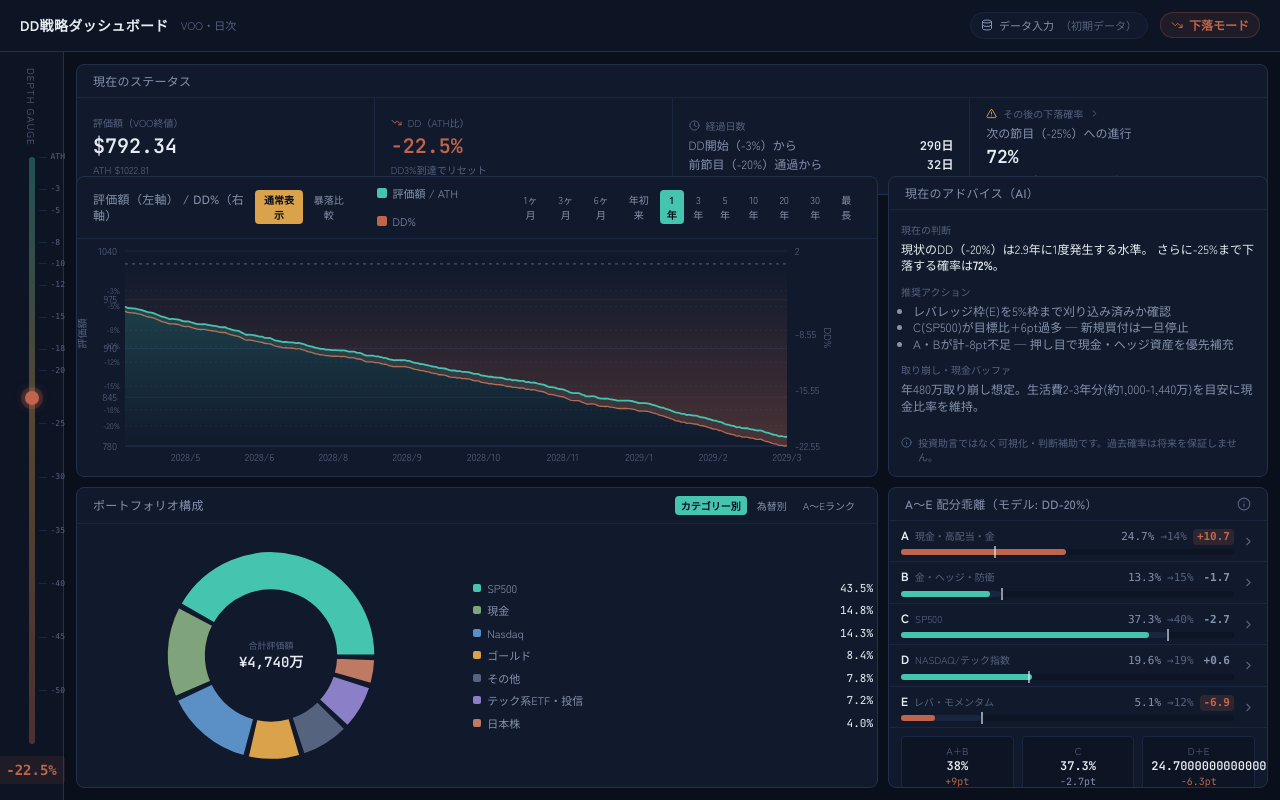
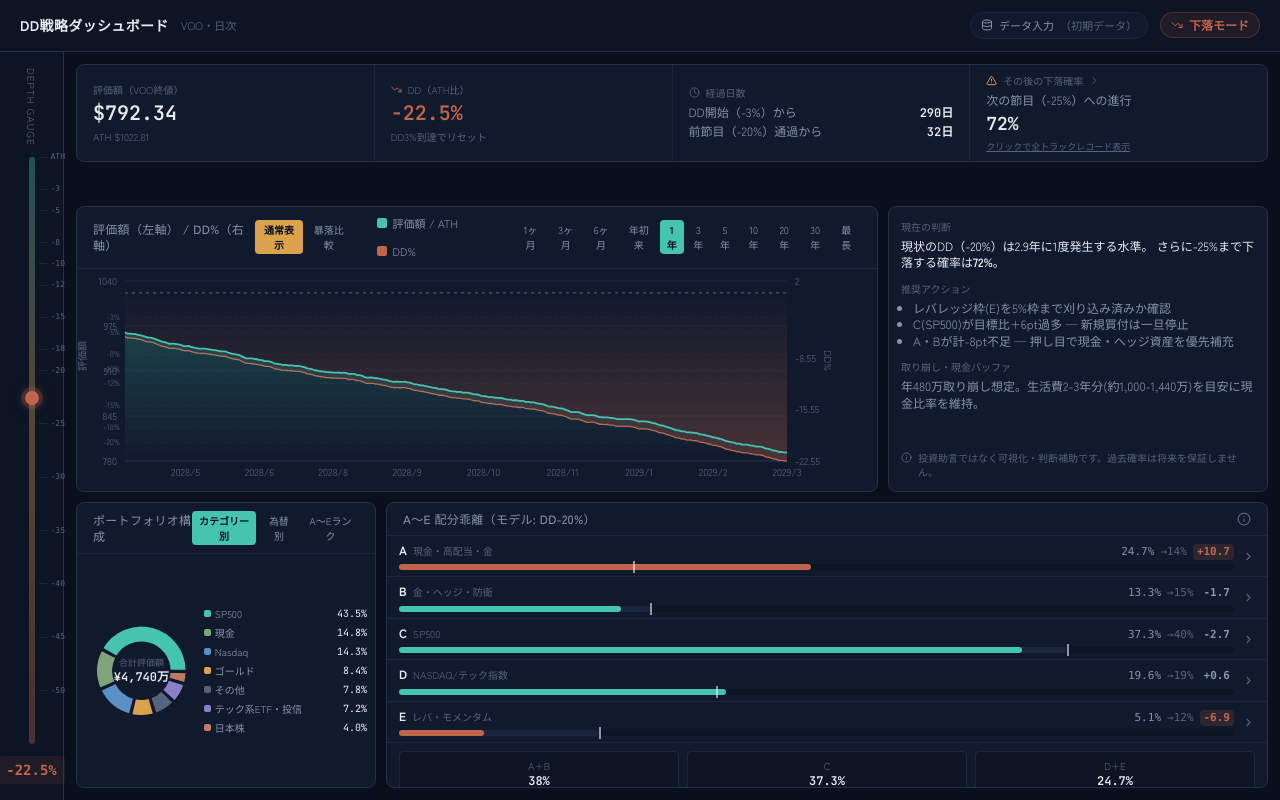
Before and after one commit to rai0103/dd-dashboard, a Next.js app: page / in a window 1280 px wide. Built offline with nearby package versions, Linux system fonts and the light colour scheme.

Commit message:
レイアウト調整: ステータス/AIアドバイス見出し非表示で高さ拡大、ポートフォリオ/A-E配分幅を再配分、DDチャートをクリックで全画面ズーム表示可能に

```diff
--- a/components/DDDashboard.jsx
+++ b/components/DDDashboard.jsx
@@ -3,7 +3,7 @@
 import { useEffect, useMemo, useState } from "react";
 import {
   ComposedChart, LineChart, Area, Line, XAxis, YAxis, CartesianGrid, Tooltip,
-  ReferenceLine, ReferenceDot, ResponsiveContainer, PieChart, Pie, Cell,
+  ReferenceLine, ReferenceDot, ResponsiveContainer, PieChart, Pie, Cell, Brush,
 } from "recharts";
 import { TrendingDown, TrendingUp, AlertTriangle, Info, ChevronRight, Clock, X, Upload, Database } from "lucide-react";
 import { storage } from "@/lib/storage";
@@ -278,6 +278,46 @@ function sliceForPeriod(FULL, last, key) {
 }
 function fmtAxisDate(d, rangeDays) { if (rangeDays > 900) return `${d.getFullYear()}`; if (rangeDays > 120) return `${d.getFullYear()}/${d.getMonth() + 1}`; return `${d.getMonth() + 1}/${d.getDate()}`; }
 
+/* ---------------- reusable evaluation/DD composed chart ---------------- */
+function EvalDDChartBody({ chartData, rangeDays, d, hidden, withBrush = false, fontSize = 10, width, height }) {
+  return (
+    <ComposedChart width={width} height={height} data={chartData} margin={{ top: 12, right: 44, left: 0, bottom: withBrush ? 0 : 0 }}>
+      <defs>
+        <linearGradient id="ddFill" x1="0" y1="0" x2="0" y2="1"><stop offset="0%" stopColor={C.rust} stopOpacity={0} /><stop offset="100%" stopColor={C.rust} stopOpacity={0.32} /></linearGradient>
+        <linearGradient id="priceFill" x1="0" y1="0" x2="0" y2="1"><stop offset="0%" stopColor={C.teal} stopOpacity={0.22} /><stop offset="100%" stopColor={C.teal} stopOpacity={0} /></linearGradient>
+      </defs>
+      <CartesianGrid stroke={C.borderSoft} vertical={false} />
+      <XAxis dataKey="date" tickFormatter={(dt) => fmtAxisDate(dt, rangeDays)} tick={{ fill: C.textDim, fontSize }} axisLine={{ stroke: C.border }} tickLine={false} minTickGap={40} />
+      <YAxis yAxisId="price" domain={["auto", "auto"]} tick={{ fill: C.textDim, fontSize }} axisLine={false} tickLine={false} width={48} label={{ value: "評価額", angle: -90, position: "insideLeft", fill: C.textDim, fontSize }} />
+      <YAxis yAxisId="dd" orientation="right" domain={["dataMin", 2]} tick={{ fill: C.textDim, fontSize }} axisLine={false} tickLine={false} width={46} label={{ value: "DD%", angle: 90, position: "insideRight", fill: C.textDim, fontSize }} />
+      <Tooltip contentStyle={{ background: C.panel, border: `1px solid ${C.border}`, fontSize: 12 }} labelStyle={{ color: C.textMuted }} labelFormatter={(dt) => dt.toLocaleDateString("ja-JP")} formatter={(v, name) => [name === "dd" ? `${v}%` : `$${v}`, name === "dd" ? "DD" : name === "ath" ? "ATH" : "評価額"]} />
+      {MILESTONES.map((t) => (<ReferenceLine key={t} yAxisId="dd" y={t} stroke={C.borderSoft} strokeDasharray="2 3" label={{ value: `${t}%`, position: "left", fill: C.textDim, fontSize: Math.max(8, fontSize - 2) }} />))}
+      {chartData[0].date < VOO_LISTING_DATE && chartData[chartData.length - 1].date > VOO_LISTING_DATE && (<ReferenceLine yAxisId="price" x={VOO_LISTING_DATE} stroke={C.violet} strokeDasharray="3 3" label={{ value: "VOO上場", fill: C.violet, fontSize: Math.max(9, fontSize - 1), position: "top" }} />)}
+      <Area yAxisId="dd" type="monotone" dataKey="dd" stroke={C.rust} fill="url(#ddFill)" strokeWidth={1.3} dot={false} isAnimationActive={false} fillOpacity={hidden.dd ? 0 : 1} strokeOpacity={hidden.dd ? 0 : 1} />
+      <Area yAxisId="price" type="monotone" dataKey="price" stroke={C.teal} fill="url(#priceFill)" strokeWidth={1.8} dot={false} isAnimationActive={false} fillOpacity={hidden.price ? 0 : 1} strokeOpacity={hidden.price ? 0 : 1} />
+      <Line yAxisId="price" type="monotone" dataKey="ath" stroke={C.textDim} strokeDasharray="3 4" strokeWidth={1} dot={false} isAnimationActive={false} strokeOpacity={hidden.price ? 0 : 1} />
+      {!hidden.price && <ReferenceDot yAxisId="price" x={chartData[chartData.length - 1].date} y={d.currentPrice} r={4} fill={depthColor(d.currentDD)} stroke={C.bg} strokeWidth={2} />}
+      {withBrush && <Brush dataKey="date" height={26} stroke={C.teal} fill={C.panel2} tickFormatter={(dt) => fmtAxisDate(new Date(dt), rangeDays)} travellerWidth={8} />}
+    </ComposedChart>
+  );
+}
+function DDChartModalContent({ chartData, rangeDays, d, hidden, toggle, period, setPeriod }) {
+  return (
+    <div className="h-full flex flex-col">
+      <div className="flex items-center gap-3 mb-3 flex-wrap">
+        <ClickLegend items={[{ key: "price", label: "評価額 / ATH", color: C.teal }, { key: "dd", label: "DD%", color: C.rust }]} hidden={hidden} onToggle={toggle} />
+        <div className="flex gap-0.5">{PERIODS.map((p) => (<button key={p.key} onClick={() => setPeriod(p.key)} className="text-[11px] px-2 py-1 rounded" style={{ color: period === p.key ? C.bg : C.textMuted, background: period === p.key ? C.teal : "transparent", fontWeight: period === p.key ? 700 : 400 }}>{p.label}</button>))}</div>
+      </div>
+      <div style={{ height: "min(70vh, 640px)" }}>
+        <ResponsiveContainer width="100%" height="100%" key={period}>
+          <EvalDDChartBody chartData={chartData} rangeDays={rangeDays} d={d} hidden={hidden} withBrush fontSize={12} />
+        </ResponsiveContainer>
+      </div>
+      <div className="mt-3 text-[10px]" style={{ color: C.textDim }}>下部のスクロールバーをドラッグして期間を絞り込み（ズーム）できます。グラフ上にカーソルを合わせるとツールチップが表示されます。</div>
+    </div>
+  );
+}
+
 /* ---------------- depth gauge ---------------- */
 function DepthGauge({ dd }) {
   const marks = [0, ...MILESTONES]; const top = 0, bottom = -55;
@@ -297,13 +337,15 @@ function DepthGauge({ dd }) {
 }
 
 /* ---------------- atoms ---------------- */
-function Panel({ title, action, children, className = "", style }) {
+function Panel({ title, action, children, className = "", style, hideHeader = false }) {
   return (
     <div className={`rounded-lg flex flex-col ${className}`} style={{ background: C.panel, border: `1px solid ${C.border}`, ...style }}>
+      {!hideHeader && (
         <div className="flex items-center justify-between px-4 py-2" style={{ borderBottom: `1px solid ${C.borderSoft}` }}>
           <span className="text-xs font-medium tracking-wide" style={{ color: C.textMuted }}>{title}</span>
           {action}
         </div>
+      )}
       <div className="flex-1 min-h-0">{children}</div>
     </div>
   );
@@ -345,7 +387,7 @@ function SortableTable({ columns, rows, defaultSortKey, defaultDir = "desc" }) {
 /* ---------------- status panel ---------------- */
 function StatusPanel({ d, onOpenTrackRecord }) {
   return (
-    <Panel title="現在のステータス">
+    <Panel title="現在のステータス" hideHeader>
       <div className="flex h-full">
         <div className="flex-1 px-4 py-2 flex flex-col justify-center" style={{ borderRight: `1px solid ${C.borderSoft}` }}>
           <div className="text-[10px] mb-0.5" style={{ color: C.textDim }}>評価額（VOO終値）</div>
@@ -379,15 +421,15 @@ function PortfolioPie({ view, holdings, onOpen }) {
   const total = useMemo(() => holdingsTotal(holdings), [holdings]);
   const data = useMemo(() => groupByField(holdings, field).sort((a, b) => b.value - a.value), [holdings, field]);
   return (
-    <div onClick={onOpen} className="h-full flex cursor-pointer" style={{ padding: "8px 4px" }}>
-      <div className="relative" style={{ width: "48%" }}>
+    <div onClick={onOpen} className="h-full flex items-center cursor-pointer" style={{ padding: "6px 8px", gap: 6 }}>
+      <div className="relative shrink-0" style={{ width: "40%", height: "92%" }}>
         <ResponsiveContainer width="100%" height="100%">
           <PieChart><Pie data={data} dataKey="value" nameKey="name" innerRadius="55%" outerRadius="88%" paddingAngle={2} stroke={C.panel} strokeWidth={2} isAnimationActive={false}>{data.map((d, i) => (<Cell key={i} fill={colorForView(view, d.name)} />))}</Pie><Tooltip contentStyle={{ background: C.panel, border: `1px solid ${C.border}`, fontSize: 12 }} formatter={(v, n) => [`¥${v.toLocaleString()}`, n]} /></PieChart>
         </ResponsiveContainer>
-        <div className="absolute inset-0 flex flex-col items-center justify-center pointer-events-none"><span className="text-[9px]" style={{ color: C.textDim }}>合計評価額</span><span className="mono text-sm font-bold">¥{Math.round(total / 10000).toLocaleString()}万</span></div>
+        <div className="absolute inset-0 flex flex-col items-center justify-center pointer-events-none"><span className="text-[9px]" style={{ color: C.textDim }}>合計評価額</span><span className="mono text-xs font-bold">¥{Math.round(total / 10000).toLocaleString()}万</span></div>
       </div>
-      <div className="flex-1 pl-3 flex flex-col justify-center gap-1.5 overflow-y-auto">
-        {data.map((d) => (<div key={d.name} className="flex items-center gap-1.5 text-[11px]"><span style={{ width: 8, height: 8, borderRadius: 2, background: colorForView(view, d.name), flexShrink: 0 }} /><span style={{ color: C.textMuted }} className="flex-1 truncate">{d.name}</span><span className="mono" style={{ color: C.text }}>{((d.value / total) * 100).toFixed(1)}%</span></div>))}
+      <div className="flex-1 min-w-0 flex flex-col justify-center gap-1 overflow-y-auto">
+        {data.map((d) => (<div key={d.name} className="flex items-center gap-1 text-[10px]"><span style={{ width: 7, height: 7, borderRadius: 2, background: colorForView(view, d.name), flexShrink: 0 }} /><span style={{ color: C.textMuted }} className="flex-1 truncate">{d.name}</span><span className="mono shrink-0" style={{ color: C.text }}>{((d.value / total) * 100).toFixed(1)}%</span></div>))}
       </div>
     </div>
   );
@@ -825,6 +867,7 @@ export default function DDDashboard() {
       {modal?.type === "ddTable" && <FullScreenModal title="DD毎のA〜E配分表" onClose={() => setModal(null)}><DDTableContent modelRow={d.modelRow} /></FullScreenModal>}
       {modal?.type === "rank" && <FullScreenModal title={`${modal.rank}ランクの保有銘柄`} onClose={() => setModal(null)}><RankHoldingsContent rank={modal.rank} holdings={holdings} /></FullScreenModal>}
       {modal?.type === "crash" && <FullScreenModal title={`${modal.crash.name}（${modal.crash.start} 〜）と現状の比較`} onClose={() => setModal(null)}><CrashModalContent crash={modal.crash} daysSinceDDStart={d.daysSinceDDStart} currentDD={d.currentDD} currentEpisodeCurve={d.currentEpisodeCurve} /></FullScreenModal>}
+      {modal?.type === "ddChart" && <FullScreenModal title="評価額（左軸） / DD%（右軸）" onClose={() => setModal(null)}><DDChartModalContent chartData={chartData} rangeDays={rangeDays} d={d} hidden={hidden} toggle={toggle} period={period} setPeriod={setPeriod} /></FullScreenModal>}
       {modal?.type === "dataInput" && <DataInputModal onClose={() => setModal(null)} rawSeries={rawSeries} onReplace={handleReplace} onAppend={handleAppend} onReset={handleReset} onBackfill={handleBackfill} source={dataSource} holdings={holdings} onImportHoldings={handleImportHoldings} onResetHoldings={handleResetHoldings} holdingsSource={holdingsSource} overrides={overrides} />}
 
       <div className="flex items-center justify-between px-5 py-3 shrink-0" style={{ borderBottom: `1px solid ${C.border}`, background: C.panel2 }}>
@@ -841,9 +884,10 @@ export default function DDDashboard() {
         <DepthGauge dd={d.currentDD} />
 
         <div className="flex-1 flex flex-col gap-3 p-3 min-w-0">
-          <div style={{ height: 100, flexShrink: 0 }}><StatusPanel d={d} onOpenTrackRecord={() => setModal({ type: "trackRecord" })} /></div>
+          <div style={{ height: 130, flexShrink: 0 }}><StatusPanel d={d} onOpenTrackRecord={() => setModal({ type: "trackRecord" })} /></div>
 
-          <div className="flex-1" style={{ display: "grid", gridTemplateColumns: "1fr 380px", gridTemplateRows: "1fr 1fr", gap: 10, minHeight: 0 }}>
+          <div className="flex-1 flex flex-col" style={{ gap: 10, minHeight: 0 }}>
+          <div style={{ display: "grid", gridTemplateColumns: "1fr 380px", gap: 10, flex: 1, minHeight: 0 }}>
             {/* top-left: chart */}
             <div style={{ minHeight: 0 }}>
               <Panel
@@ -857,25 +901,13 @@ export default function DDDashboard() {
                 className="h-full"
               >
                 {chartTab === "normal" ? (
+                  <div className="h-full flex flex-col cursor-zoom-in" title="クリックで拡大表示" onClick={() => setModal({ type: "ddChart" })}>
+                    <div className="flex-1 min-h-0">
                       <ResponsiveContainer width="100%" height="100%" key={period}>
-                    <ComposedChart data={chartData} margin={{ top: 12, right: 44, left: 0, bottom: 0 }}>
-                      <defs>
-                        <linearGradient id="ddFill" x1="0" y1="0" x2="0" y2="1"><stop offset="0%" stopColor={C.rust} stopOpacity={0} /><stop offset="100%" stopColor={C.rust} stopOpacity={0.32} /></linearGradient>
-                        <linearGradient id="priceFill" x1="0" y1="0" x2="0" y2="1"><stop offset="0%" stopColor={C.teal} stopOpacity={0.22} /><stop offset="100%" stopColor={C.teal} stopOpacity={0} /></linearGradient>
-                      </defs>
-                      <CartesianGrid stroke={C.borderSoft} vertical={false} />
-                      <XAxis dataKey="date" tickFormatter={(dt) => fmtAxisDate(dt, rangeDays)} tick={{ fill: C.textDim, fontSize: 10 }} axisLine={{ stroke: C.border }} tickLine={false} minTickGap={40} />
-                      <YAxis yAxisId="price" domain={["auto", "auto"]} tick={{ fill: C.textDim, fontSize: 10 }} axisLine={false} tickLine={false} width={48} label={{ value: "評価額", angle: -90, position: "insideLeft", fill: C.textDim, fontSize: 10 }} />
-                      <YAxis yAxisId="dd" orientation="right" domain={["dataMin", 2]} tick={{ fill: C.textDim, fontSize: 10 }} axisLine={false} tickLine={false} width={46} label={{ value: "DD%", angle: 90, position: "insideRight", fill: C.textDim, fontSize: 10 }} />
-                      <Tooltip contentStyle={{ background: C.panel, border: `1px solid ${C.border}`, fontSize: 12 }} labelStyle={{ color: C.textMuted }} labelFormatter={(dt) => dt.toLocaleDateString("ja-JP")} formatter={(v, name) => [name === "dd" ? `${v}%` : `$${v}`, name === "dd" ? "DD" : name === "ath" ? "ATH" : "評価額"]} />
-                      {MILESTONES.map((t) => (<ReferenceLine key={t} yAxisId="dd" y={t} stroke={C.borderSoft} strokeDasharray="2 3" label={{ value: `${t}%`, position: "left", fill: C.textDim, fontSize: 8 }} />))}
-                      {chartData[0].date < VOO_LISTING_DATE && chartData[chartData.length - 1].date > VOO_LISTING_DATE && (<ReferenceLine yAxisId="price" x={VOO_LISTING_DATE} stroke={C.violet} strokeDasharray="3 3" label={{ value: "VOO上場", fill: C.violet, fontSize: 9, position: "top" }} />)}
-                      <Area yAxisId="dd" type="monotone" dataKey="dd" stroke={C.rust} fill="url(#ddFill)" strokeWidth={1.3} dot={false} isAnimationActive={false} fillOpacity={hidden.dd ? 0 : 1} strokeOpacity={hidden.dd ? 0 : 1} />
-                      <Area yAxisId="price" type="monotone" dataKey="price" stroke={C.teal} fill="url(#priceFill)" strokeWidth={1.8} dot={false} isAnimationActive={false} fillOpacity={hidden.price ? 0 : 1} strokeOpacity={hidden.price ? 0 : 1} />
-                      <Line yAxisId="price" type="monotone" dataKey="ath" stroke={C.textDim} strokeDasharray="3 4" strokeWidth={1} dot={false} isAnimationActive={false} strokeOpacity={hidden.price ? 0 : 1} />
-                      {!hidden.price && <ReferenceDot yAxisId="price" x={chartData[chartData.length - 1].date} y={d.currentPrice} r={4} fill={depthColor(d.currentDD)} stroke={C.bg} strokeWidth={2} />}
-                    </ComposedChart>
+                        <EvalDDChartBody chartData={chartData} rangeDays={rangeDays} d={d} hidden={hidden} />
                       </ResponsiveContainer>
+                    </div>
+                  </div>
                 ) : (
                   <div className="h-full flex flex-col">
                     <div className="flex-1 min-h-0">
@@ -900,7 +932,7 @@ export default function DDDashboard() {
 
             {/* top-right: AI advice */}
             <div style={{ minHeight: 0 }}>
-              <Panel title="現在のアドバイス（AI）" className="h-full">
+              <Panel title="現在のアドバイス（AI）" className="h-full" hideHeader>
                 <div className="p-3 flex flex-col gap-2.5 overflow-hidden h-full">
                   <div>
                     <div className="text-[10px] mb-1" style={{ color: C.textDim }}>現在の判断</div>
@@ -921,7 +953,9 @@ export default function DDDashboard() {
                 </div>
               </Panel>
             </div>
+          </div>
 
+          <div style={{ display: "grid", gridTemplateColumns: "300px 1fr", gap: 10, flex: 1, minHeight: 0 }}>
             {/* bottom-left: portfolio pie */}
             <div style={{ minHeight: 0 }}>
               <Panel title="ポートフォリオ構成" action={<div className="flex gap-1">{[{ k: "category", l: "カテゴリー別" }, { k: "currency", l: "為替別" }, { k: "rank", l: "A〜Eランク" }].map((t) => (<button key={t.k} onClick={() => setPieView(t.k)} className="text-[10px] px-1.5 py-0.5 rounded" style={{ color: pieView === t.k ? C.bg : C.textMuted, background: pieView === t.k ? C.teal : "transparent", fontWeight: pieView === t.k ? 700 : 400 }}>{t.l}</button>))}</div>} className="h-full">
@@ -935,7 +969,7 @@ export default function DDDashboard() {
                 <div className="overflow-hidden h-full">
                   {CATS.map((cat) => (<DiffBar key={cat} cat={cat} current={currentHoldingPct[cat]} target={d.modelRow[cat]} onClick={() => setModal({ type: "rank", rank: cat })} />))}
                   <div className="px-3 py-2 grid grid-cols-3 gap-2">
-                    {[{ label: "A+B", ...blocks.AB }, { label: "C", ...blocks.Cb }, { label: "D+E", ...blocks.DE }].map((b) => { const diff = Number((b.cur - b.tgt).toFixed(1)); return (<div key={b.label} className="rounded px-2 py-1.5 text-center" style={{ background: C.panel2, border: `1px solid ${C.borderSoft}` }}><div className="text-[10px]" style={{ color: C.textDim }}>{b.label}</div><div className="mono text-xs font-semibold">{b.cur}%</div><div className="mono text-[10px]" style={{ color: Math.abs(diff) >= 4 ? C.rust : C.textMuted }}>{diff > 0 ? "+" : ""}{diff}pt</div></div>); })}
+                    {[{ label: "A+B", ...blocks.AB }, { label: "C", ...blocks.Cb }, { label: "D+E", ...blocks.DE }].map((b) => { const diff = Number((b.cur - b.tgt).toFixed(1)); return (<div key={b.label} className="rounded px-2 py-1.5 text-center" style={{ background: C.panel2, border: `1px solid ${C.borderSoft}` }}><div className="text-[10px]" style={{ color: C.textDim }}>{b.label}</div><div className="mono text-xs font-semibold">{Number(b.cur.toFixed(1))}%</div><div className="mono text-[10px]" style={{ color: Math.abs(diff) >= 4 ? C.rust : C.textMuted }}>{diff > 0 ? "+" : ""}{diff}pt</div></div>); })}
                   </div>
                 </div>
               </Panel>
@@ -944,5 +978,6 @@ export default function DDDashboard() {
           </div>
         </div>
       </div>
+    </div>
   );
 }
```
Lines whose indentation alone changed are shown as unchanged.
